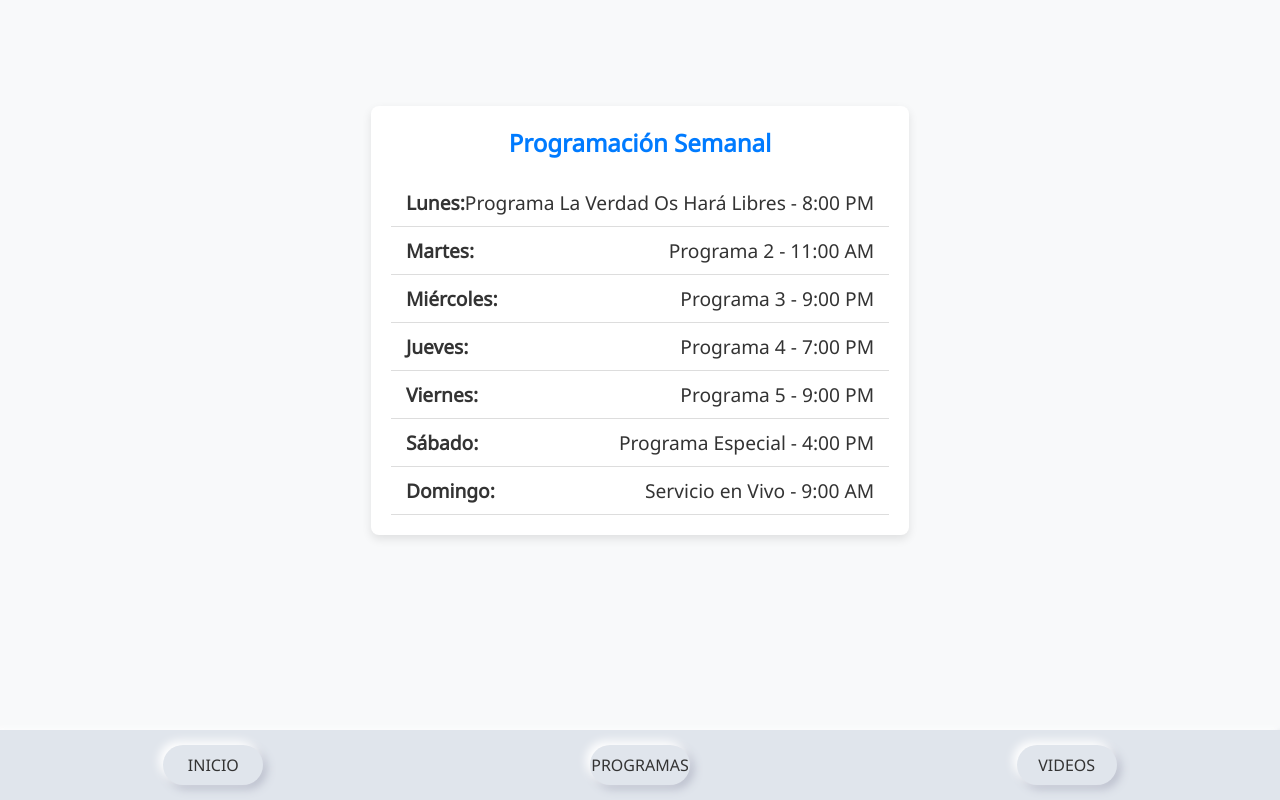
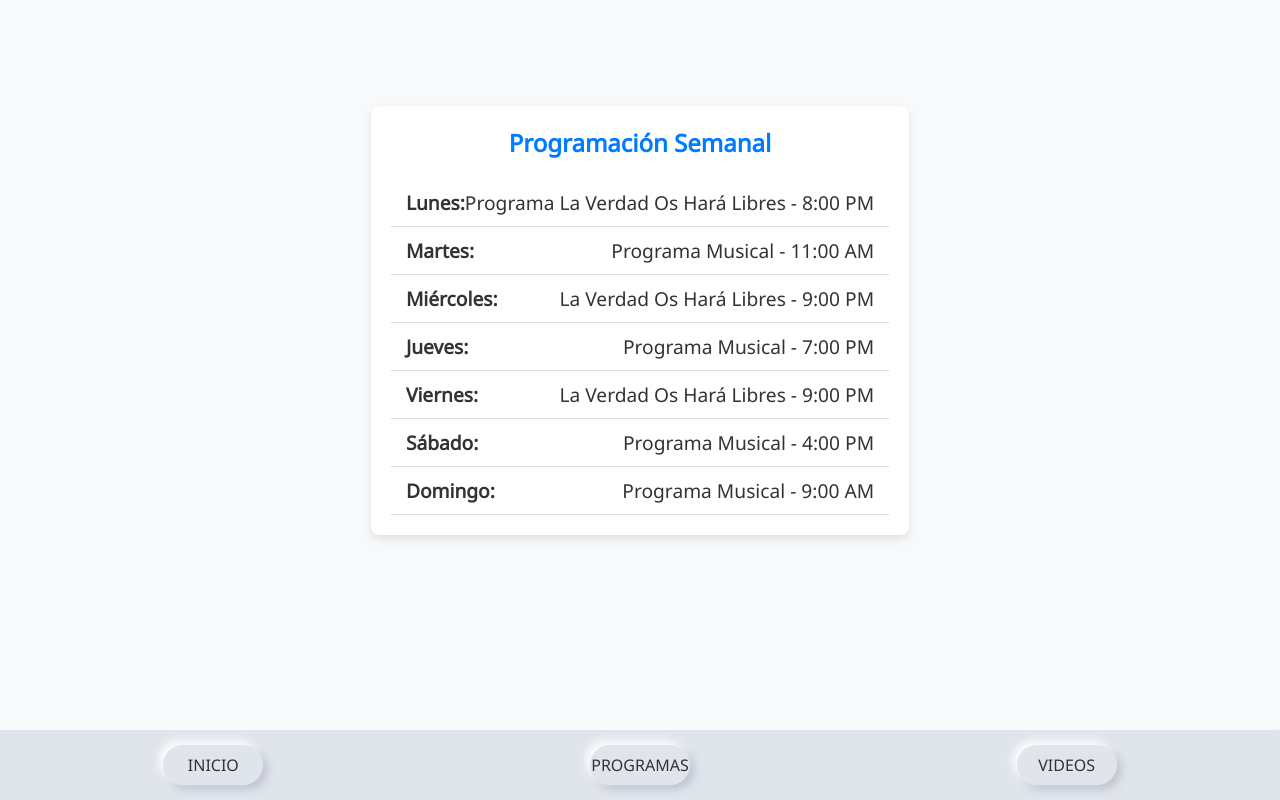
Before and after one commit to LaFeVivaRadioRd/1985.github.io, a plain HTML site: page programas.html in a window 1280 px wide. Drawn offline with Linux system fonts and the light colour scheme.

Commit message:
Update programas.html

```diff
--- a/programas.html
+++ b/programas.html
@@ -63,12 +63,12 @@
             <h2>Programación Semanal</h2>
             <ul id="program-list">
                 <li><span class="day">Lunes:</span> Programa La Verdad Os Hará Libres - 8:00 PM</li>
-                <li><span class="day">Martes:</span> Programa 2 - 11:00 AM</li>
-                <li><span class="day">Miércoles:</span> Programa 3 - 9:00 PM</li>
-                <li><span class="day">Jueves:</span> Programa 4 - 7:00 PM</li>
-                <li><span class="day">Viernes:</span> Programa 5 - 9:00 PM</li>
-                <li><span class="day">Sábado:</span> Programa Especial - 4:00 PM</li>
-                <li><span class="day">Domingo:</span> Servicio en Vivo - 9:00 AM</li>
+                <li><span class="day">Martes:</span> Programa Musical - 11:00 AM</li>
+                <li><span class="day">Miércoles:</span> La Verdad Os Hará Libres - 9:00 PM</li>
+                <li><span class="day">Jueves:</span> Programa Musical - 7:00 PM</li>
+                <li><span class="day">Viernes:</span> La Verdad Os Hará Libres - 9:00 PM</li>
+                <li><span class="day">Sábado:</span> Programa Musical - 4:00 PM</li>
+                <li><span class="day">Domingo:</span> Programa Musical - 9:00 AM</li>
             </ul>
         </div>
     </div>
```
